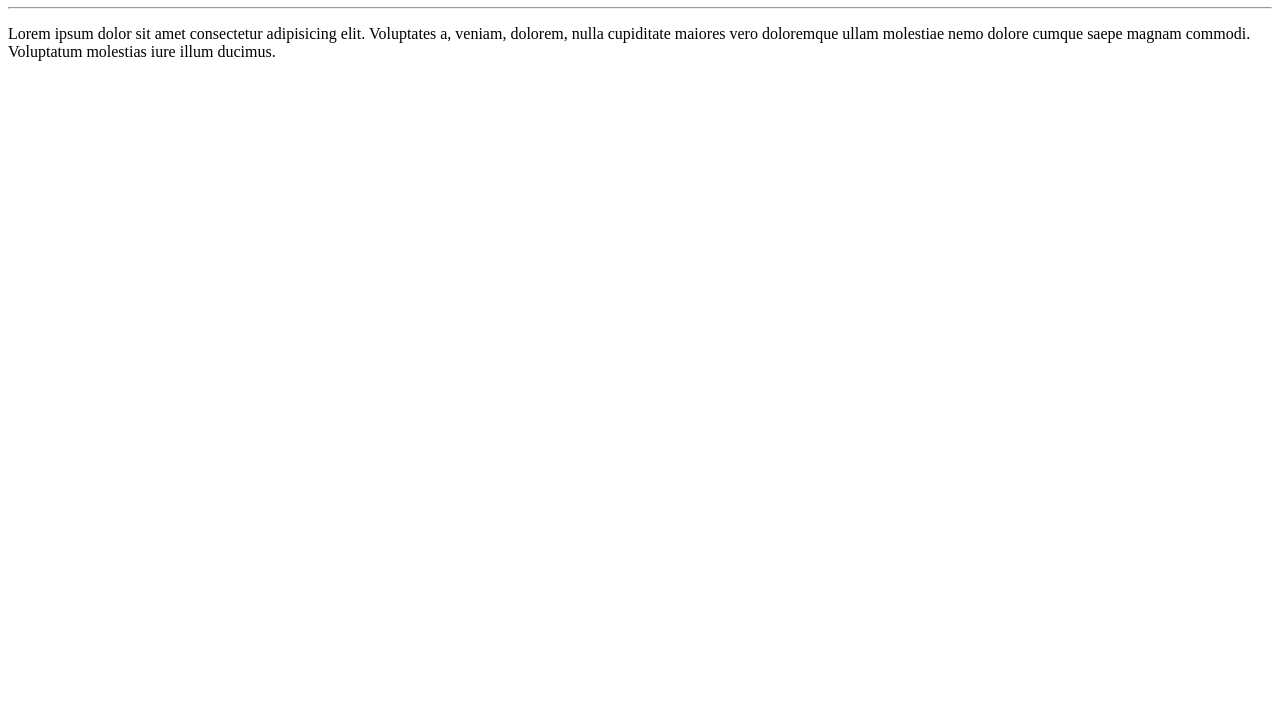
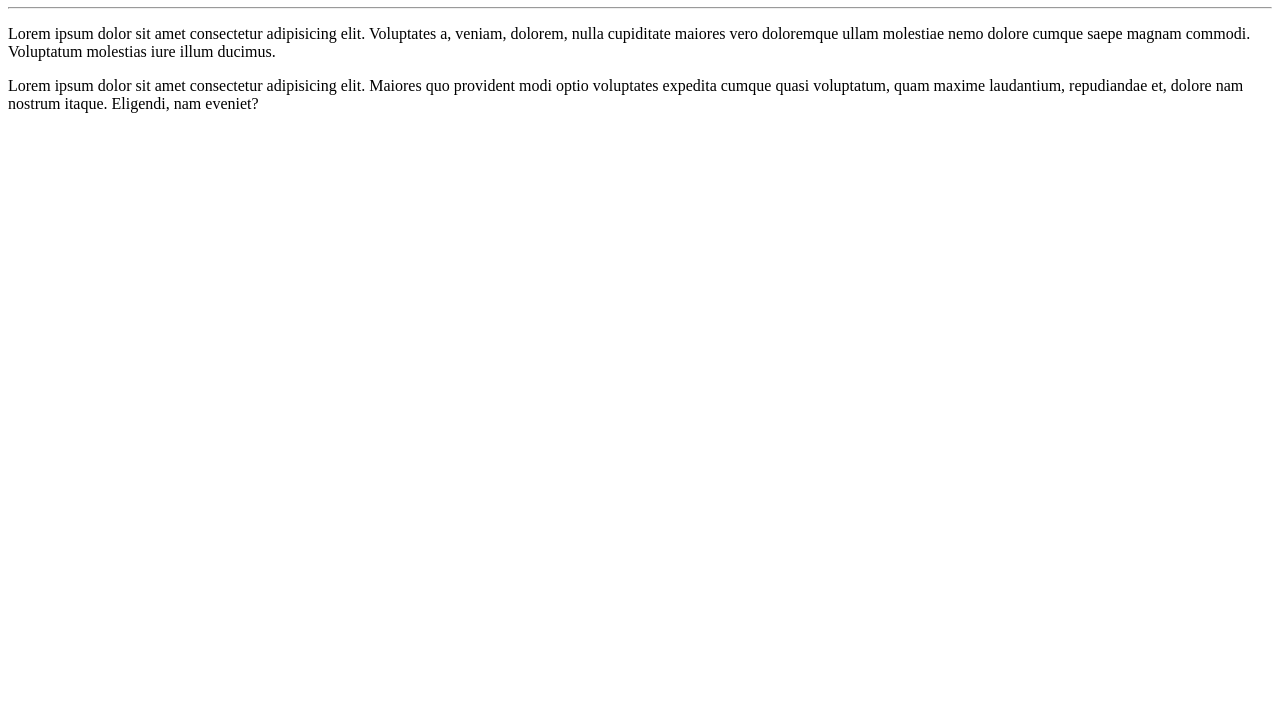
Before and after one commit to LeonardoPaulin0/Ola-Mundo-, a plain HTML site: page site-exemplo/index.html in a window 1280 px wide. Shown: the part 73-800 px from the top of the page. Drawn offline with Linux system fonts and the light colour scheme.

Commit message:
adicionei um paragrafo

```diff
--- a/site-exemplo/index.html
+++ b/site-exemplo/index.html
@@ -10,5 +10,6 @@
     <h1>Olá mundo!</h1>
     <hr>
     <p>Lorem ipsum dolor sit amet consectetur adipisicing elit. Voluptates a, veniam, dolorem, nulla cupiditate maiores vero doloremque ullam molestiae nemo dolore cumque saepe magnam commodi. Voluptatum molestias iure illum ducimus.</p>
+    <p>Lorem ipsum dolor sit amet consectetur adipisicing elit. Maiores quo provident modi optio voluptates expedita cumque quasi voluptatum, quam maxime laudantium, repudiandae et, dolore nam nostrum itaque. Eligendi, nam eveniet?</p>
 </body>
 </html>
```
